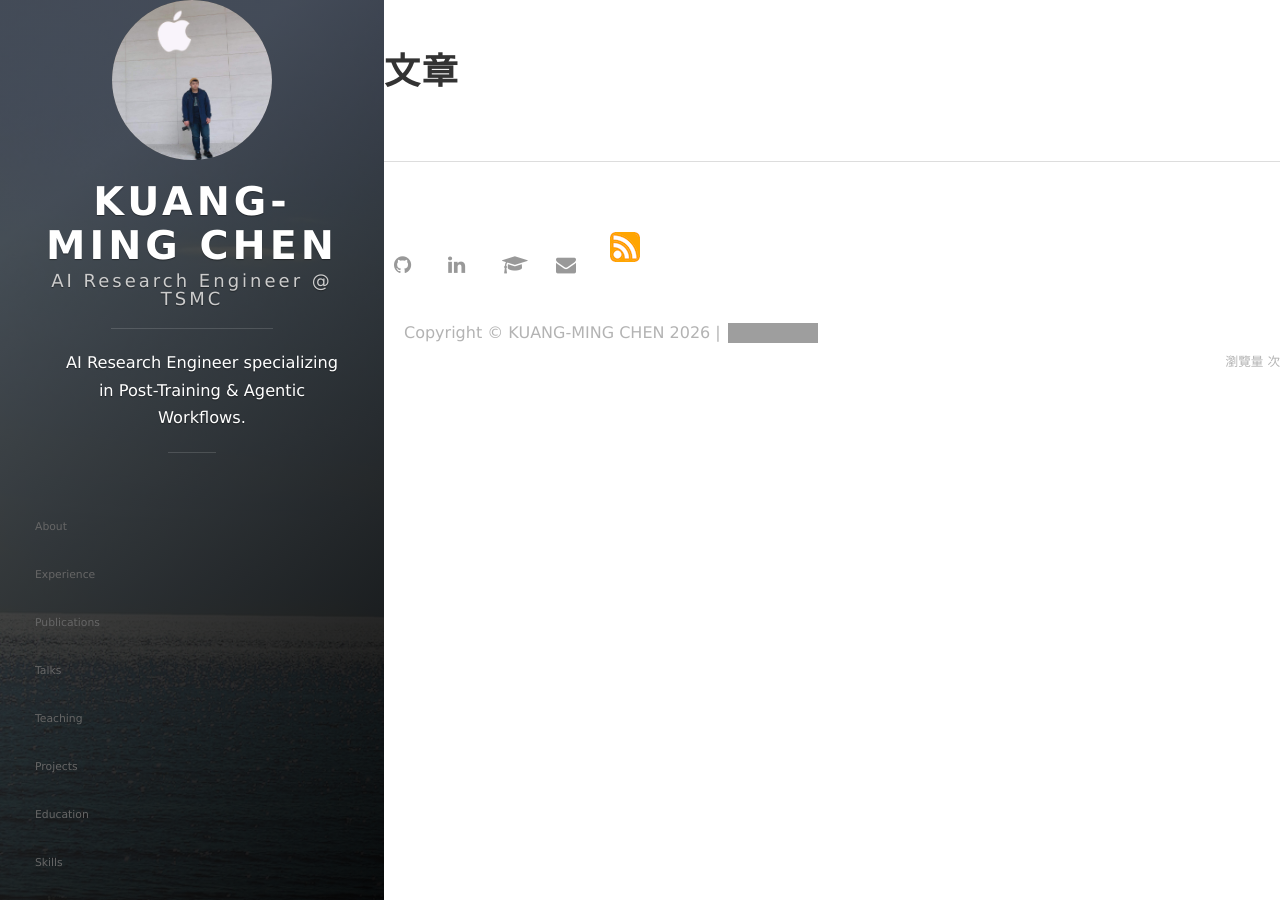
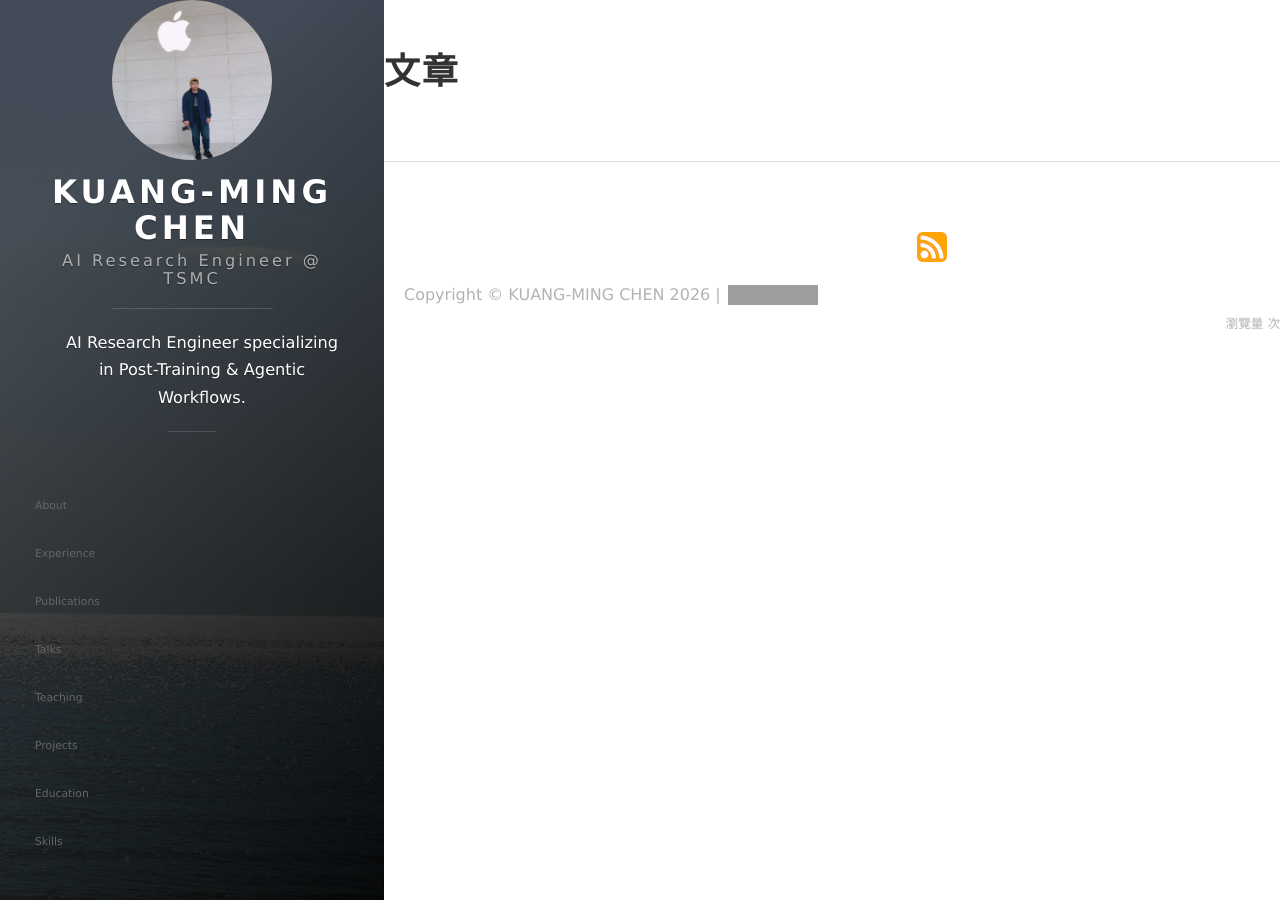
Before and after one commit to Gorden0413/Gorden0413.github.io, a Jekyll site: the page built from archive.html, in a window 1280 px wide. Built offline with Jekyll 4.4.1, drawn with Linux system fonts in a browser that asks for light colours; nearby versions of some CDN libraries; comment, search, counter and statistics services are not loaded; grey boxes are pictures that could not be loaded.

Commit message:
Sidebar polish: resize name, change link color to gold, and align social icons horizontally

```diff
--- a/css/main.css
+++ b/css/main.css
@@ -1593,3 +1593,48 @@
         margin-left: 0 !important;
     }
 }
+
+/* Final Polish for Sidebar Typography and Icon Layout */
+.panel-title {
+    font-size: 1.8em !important; /* Smaller to keep name on 1-2 lines */
+    color: #fff !important;
+    margin-top: 15px !important;
+}
+
+.panel-subtitle {
+    font-size: 0.9em !important;
+    color: #aeaeae !important;
+}
+
+.nav-menu-item a {
+    color: #FFD700 !important; /* Gold color for better clarity and professional look */
+    font-size: 1.1em !important;
+}
+
+.nav-menu-item a:hover {
+    color: #fff !important;
+}
+
+/* Horizontal layout for social icons */
+.navigation--social {
+    display: block !important;
+    margin-top: 15px !important;
+}
+
+.navigation--social .navigation {
+    display: flex !important;
+    flex-direction: row !important;
+    justify-content: center !important;
+    list-style: none !important;
+    padding: 0 !important;
+}
+
+.navigation--social .navigation__item {
+    display: inline-block !important;
+    margin: 0 10px !important; /* Horizontal spacing between icons */
+}
+
+.navigation--social i {
+    font-size: 1.5em !important;
+    color: #fff !important;
+}
```
